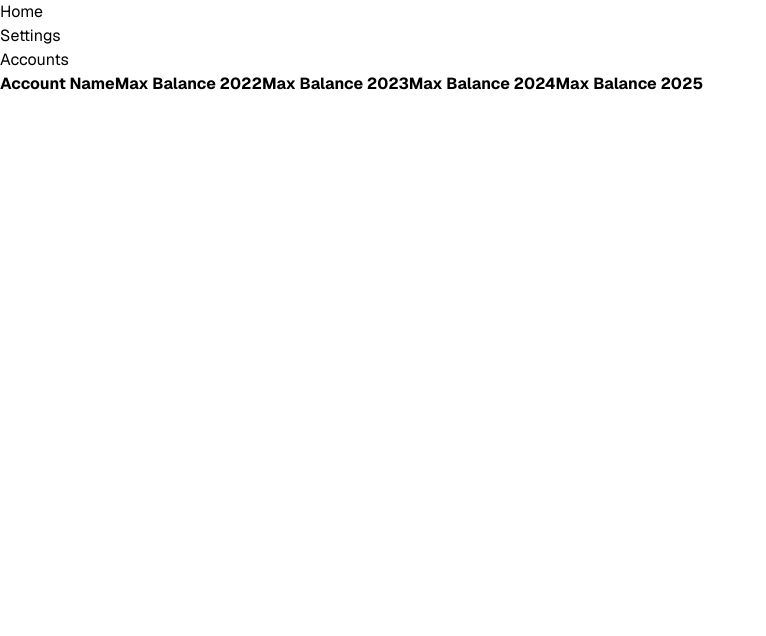
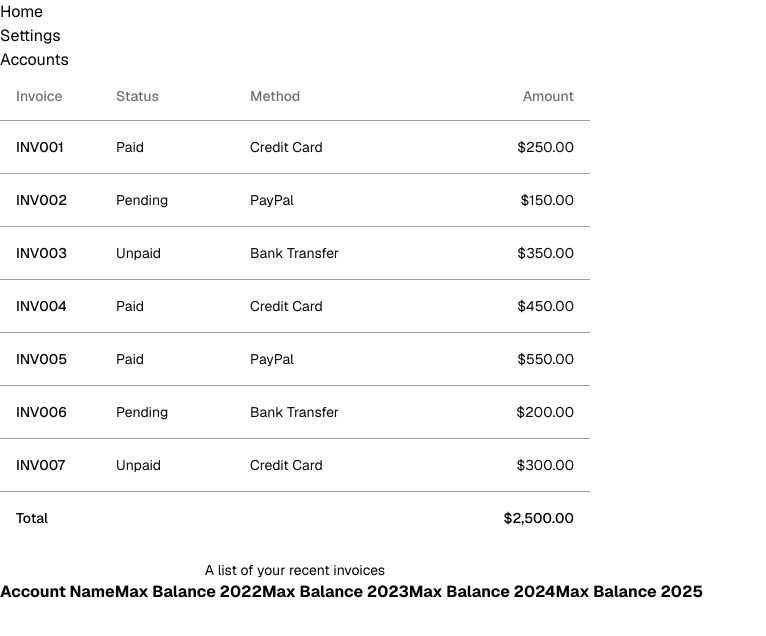
Before and after one commit to bpb54321/fbar-max-balance-calculator, a Next.js app: page / in a window 1280 px wide. Shown: the top 636 px of the page, without its empty margins (0-766 px from the left). Built offline with nearby package versions, Linux system fonts and the light colour scheme.

Commit message:
Put sample table in the actual app to see if font loading is different.

```diff
--- a/components/AccountTable.tsx
+++ b/components/AccountTable.tsx
@@ -1,13 +1,94 @@
 "use client";
 
 import { useSelectedAccounts } from "@/contexts/accountsContext";
+import Table from "@/design-system/Table";
 import formatAmount from "@/formatters/formatAmount";
 import Link from "next/link";
+import { v4 as uuidv4 } from "uuid";
+
+// Sample data
+type RowKey = "invoice" | "status" | "method" | "amount";
+const rowKeys: RowKey[] = ["invoice", "status", "method", "amount"];
+const columnHeaders = ["Invoice", "Status", "Method", "Amount"];
+const rowData = [
+  {
+    id: uuidv4(),
+    invoice: "INV001",
+    status: "Paid",
+    method: "Credit Card",
+    amount: "$250.00",
+  },
+  {
+    id: uuidv4(),
+    invoice: "INV002",
+    status: "Pending",
+    method: "PayPal",
+    amount: "$150.00",
+  },
+  {
+    id: uuidv4(),
+    invoice: "INV003",
+    status: "Unpaid",
+    method: "Bank Transfer",
+    amount: "$350.00",
+  },
+  {
+    id: uuidv4(),
+    invoice: "INV004",
+    status: "Paid",
+    method: "Credit Card",
+    amount: "$450.00",
+  },
+  {
+    id: uuidv4(),
+    invoice: "INV005",
+    status: "Paid",
+    method: "PayPal",
+    amount: "$550.00",
+  },
+  {
+    id: uuidv4(),
+    invoice: "INV006",
+    status: "Pending",
+    method: "Bank Transfer",
+    amount: "$200.00",
+  },
+  {
+    id: uuidv4(),
+    invoice: "INV007",
+    status: "Unpaid",
+    method: "Credit Card",
+    amount: "$300.00",
+  },
+];
+const footerData = [
+  {
+    id: "total",
+    value: "Total",
+    colSpan: 3,
+  },
+  {
+    id: "totalAmount",
+    value: "$2,500.00",
+    colSpan: 1,
+  },
+];
+const caption = "A list of your recent invoices";
 
 export default function AccountTable() {
   const selectedAccounts = useSelectedAccounts();
 
   return (
+    <div>
+      <div className="w-[590px]">
+        <Table
+          columnHeaders={columnHeaders}
+          rowKeys={rowKeys}
+          rowData={rowData}
+          footerData={footerData}
+          caption={caption}
+        />
+      </div>
       <table>
         <thead>
           <tr>
@@ -40,5 +121,6 @@ export default function AccountTable() {
           ))}
         </tbody>
       </table>
+    </div>
   );
 }
```
Lines whose indentation alone changed are shown as unchanged.
